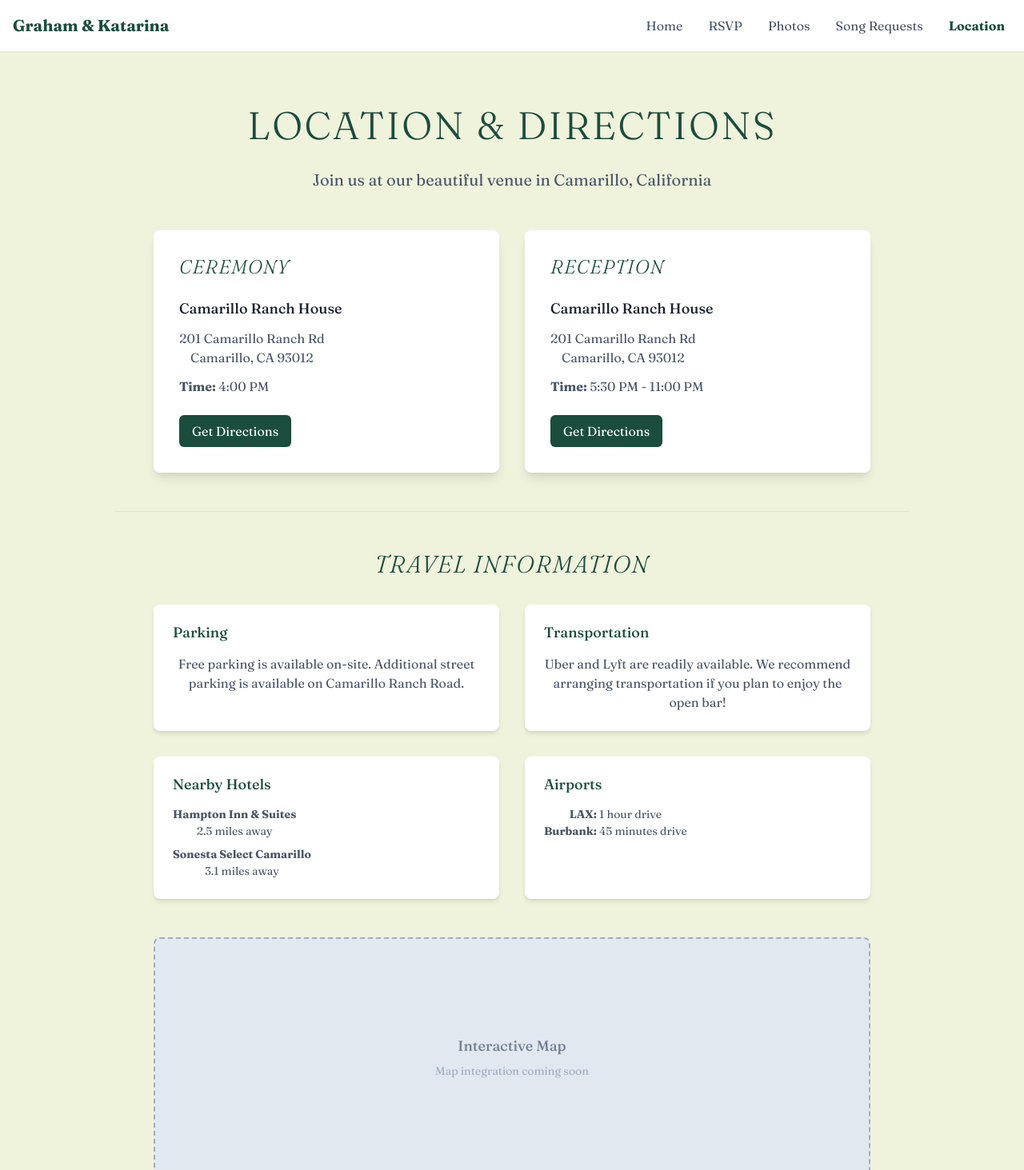
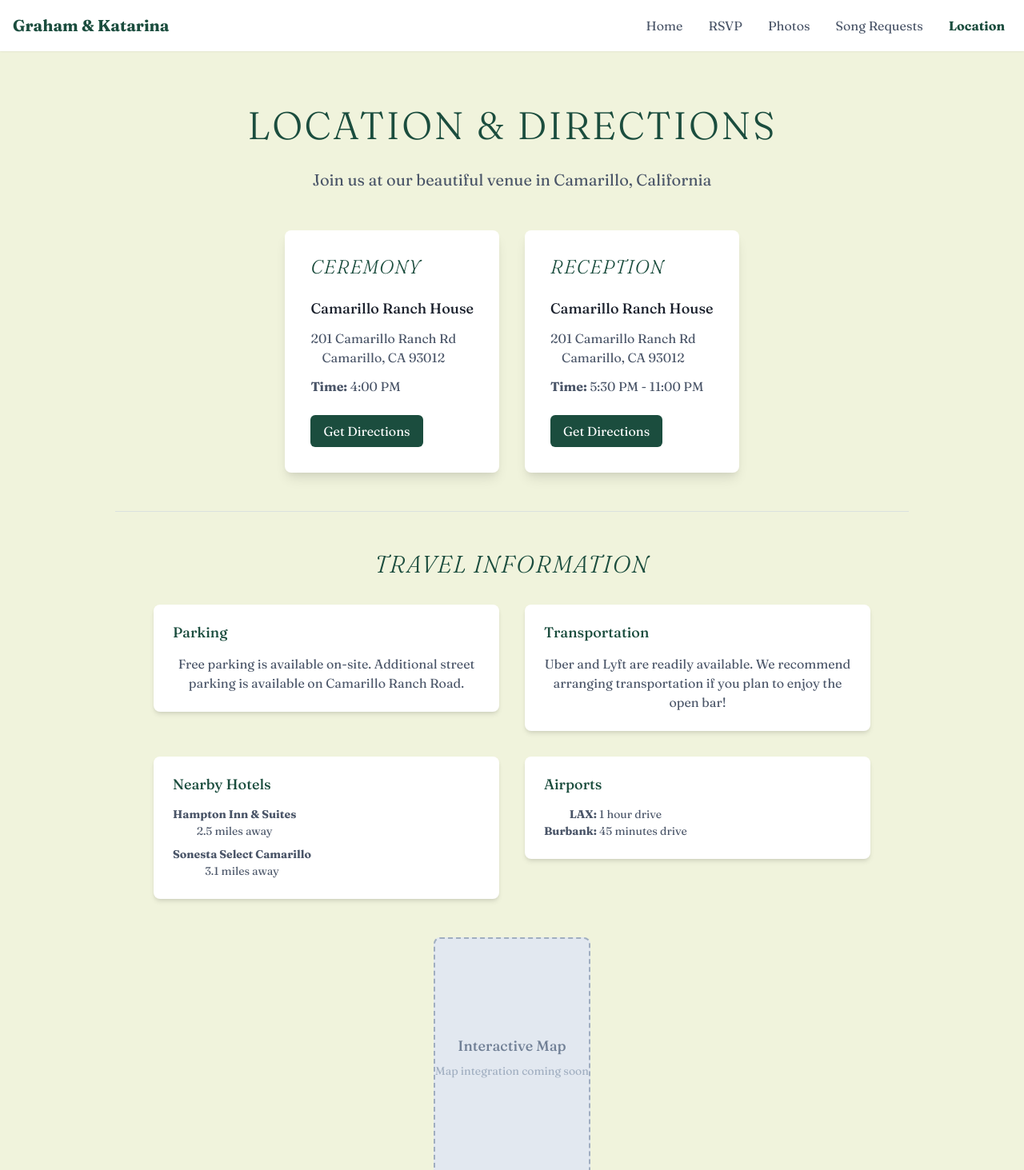
Before and after one commit to Barndon99/wedding-bells, a React (Vite) app: page /location in a window 1280 px wide. Shown: the top 1463 px of the page at 80% size. Built offline with nearby package versions, Linux system fonts and the light colour scheme.

Commit message:
new animations

```diff
--- a/src/pages/Location.jsx
+++ b/src/pages/Location.jsx
@@ -10,12 +10,14 @@ import {
   HStack,
   Divider
 } from '@chakra-ui/react'
+import { SlideUp, FadeIn, StaggerContainer, StaggerItem } from '../components/AnimatedSection'
 
 function Location() {
   return (
     <Box minH="100vh" bg="#f0f3dc">
       <Container maxW="container.lg" py={16}>
         <VStack spacing={12} align="center" textAlign="center">
+          <SlideUp>
             <VStack spacing={6}>
               <Heading
                 as="h1"
@@ -31,11 +33,14 @@ function Location() {
                 Join us at our beautiful venue in Camarillo, California
               </Text>
             </VStack>
+          </SlideUp>
 
           {/* Venue Information */}
+          <StaggerContainer>
             <Box w="full" maxW="4xl">
               <SimpleGrid columns={{ base: 1, lg: 2 }} spacing={8}>
                 {/* Ceremony */}
+                <StaggerItem>
                   <Box bg="white" p={8} borderRadius="lg" shadow="lg">
                 <VStack spacing={6} align="start">
                   <Heading
@@ -75,8 +80,10 @@ function Location() {
                   </Button>
                   </VStack>
                   </Box>
+                </StaggerItem>
 
                 {/* Reception */}
+                <StaggerItem>
                   <Box bg="white" p={8} borderRadius="lg" shadow="lg">
                 <VStack spacing={6} align="start">
                   <Heading
@@ -116,12 +123,15 @@ function Location() {
                   </Button>
                   </VStack>
                   </Box>
+                </StaggerItem>
               </SimpleGrid>
             </Box>
+          </StaggerContainer>
 
           <Divider borderColor="gray.300" />
 
           {/* Travel Information */}
+          <SlideUp delay={0.3}>
             <Box w="full" maxW="4xl">
               <VStack spacing={8}>
                 <Heading
@@ -135,8 +145,10 @@ function Location() {
                   Travel Information
                 </Heading>
 
+                <StaggerContainer>
                   <SimpleGrid columns={{ base: 1, md: 2 }} spacing={8} w="full">
                     {/* Parking */}
+                    <StaggerItem>
                       <Box bg="white" p={6} borderRadius="lg" shadow="md">
                         <VStack spacing={4} align="start">
                           <Heading fontSize="lg" color="#1B4D3E" fontWeight="500">
@@ -147,8 +159,10 @@ function Location() {
                           </Text>
                         </VStack>
                       </Box>
+                    </StaggerItem>
 
                     {/* Transportation */}
+                    <StaggerItem>
                       <Box bg="white" p={6} borderRadius="lg" shadow="md">
                         <VStack spacing={4} align="start">
                           <Heading fontSize="lg" color="#1B4D3E" fontWeight="500">
@@ -159,8 +173,10 @@ function Location() {
                           </Text>
                         </VStack>
                       </Box>
+                    </StaggerItem>
 
                     {/* Nearby Hotels */}
+                    <StaggerItem>
                       <Box bg="white" p={6} borderRadius="lg" shadow="md">
                         <VStack spacing={4} align="start">
                           <Heading fontSize="lg" color="#1B4D3E" fontWeight="500">
@@ -178,8 +194,10 @@ function Location() {
                           </VStack>
                         </VStack>
                       </Box>
+                    </StaggerItem>
 
                     {/* Airport Information */}
+                    <StaggerItem>
                       <Box bg="white" p={6} borderRadius="lg" shadow="md">
                         <VStack spacing={4} align="start">
                           <Heading fontSize="lg" color="#1B4D3E" fontWeight="500">
@@ -193,11 +211,15 @@ function Location() {
                           </VStack>
                         </VStack>
                       </Box>
+                    </StaggerItem>
                   </SimpleGrid>
+                </StaggerContainer>
               </VStack>
             </Box>
+          </SlideUp>
 
           {/* Map Placeholder */}
+          <FadeIn delay={0.6}>
             <Box w="full" maxW="4xl">
               <Box
                 bg="gray.200"
@@ -219,6 +241,7 @@ function Location() {
                 </VStack>
               </Box>
             </Box>
+          </FadeIn>
         </VStack>
       </Container>
     </Box>
--- a/src/pages/SongRequests.jsx
+++ b/src/pages/SongRequests.jsx
@@ -13,6 +13,7 @@ import {
   useToast
 } from '@chakra-ui/react'
 import { useState } from 'react'
+import { SlideUp, FadeIn } from '../components/AnimatedSection'
 
 function SongRequests() {
   const [formData, setFormData] = useState({
@@ -59,6 +60,7 @@ function SongRequests() {
     <Box minH="100vh" bg="#f0f3dc">
       <Container maxW="container.lg" py={16}>
         <VStack spacing={12} align="center" textAlign="center">
+          <SlideUp>
             <VStack spacing={6}>
               <Heading
                 as="h1"
@@ -75,7 +77,9 @@ function SongRequests() {
                 Share your favorite songs that will get everyone on the dance floor.
               </Text>
             </VStack>
+          </SlideUp>
 
+          <FadeIn delay={0.3}>
             <Box w="full" maxW="2xl">
               <Box bg="white" p={8} borderRadius="lg" shadow="lg">
                 <form onSubmit={handleSubmit}>
@@ -160,7 +164,9 @@ function SongRequests() {
                 </form>
               </Box>
             </Box>
+          </FadeIn>
 
+          <SlideUp delay={0.6}>
             <VStack spacing={4} textAlign="center" maxW="2xl">
               <Text fontSize="lg" color="gray.600" fontWeight="500">
                 Popular Requests So Far:
@@ -180,6 +186,7 @@ function SongRequests() {
                 </Text>
               </SimpleGrid>
             </VStack>
+          </SlideUp>
         </VStack>
       </Container>
     </Box>
```
Lines whose indentation alone changed are shown as unchanged.
